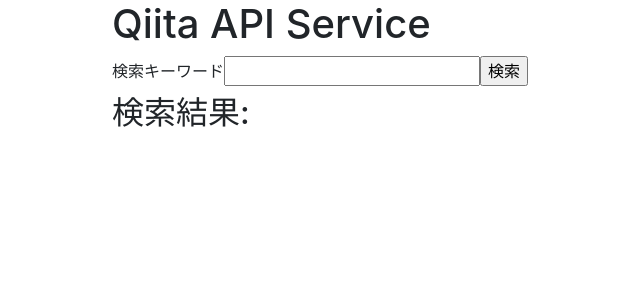
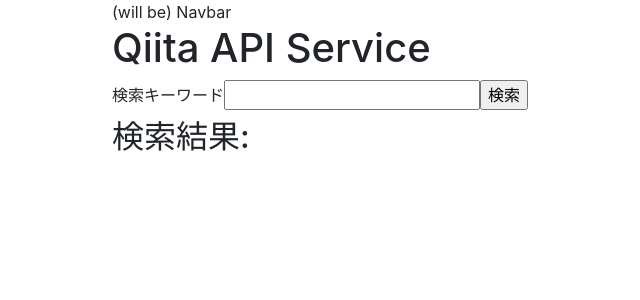
Before and after one commit to sudachi0114/react-frontend-playground, a React (Create React App) app: page / in a window 1280 px wide. Shown: the top 300 px of the page, without its empty margins (16-656 px from the left). Built offline with nearby package versions, Linux system fonts and the light colour scheme.

Commit message:
Navbar Componsent を定義

```diff
--- a/src/components/App.jsx
+++ b/src/components/App.jsx
@@ -1,4 +1,5 @@
 import React, { Component } from 'react';
+import Navbar from './Navbar'
 import QiitaService from "./QiitaService"
 
 class App extends Component {
@@ -6,6 +7,8 @@
     return (
       <div className="App">
         <div class="mx-auto" style={{width: "80%"}}>
+
+          <Navbar />
 
           <QiitaService />
 
--- /dev/null
+++ b/src/components/Navbar.jsx
@@ -0,0 +1,14 @@
+import React from 'react';
+import {Link} from 'react-router-dom';
+
+class Navbar extends React.Component {
+  render() {
+    return(
+      <div>
+        (will be) Navbar
+      </div>
+    )
+  }
+}
+
+export default Navbar
```
